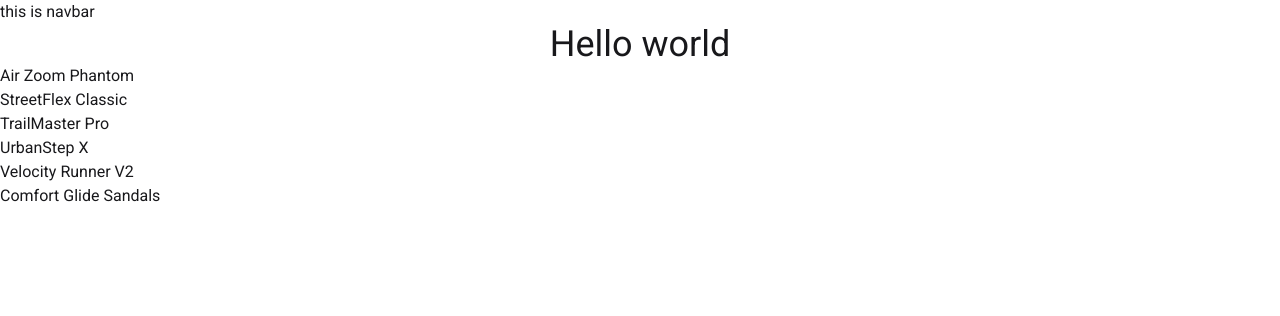
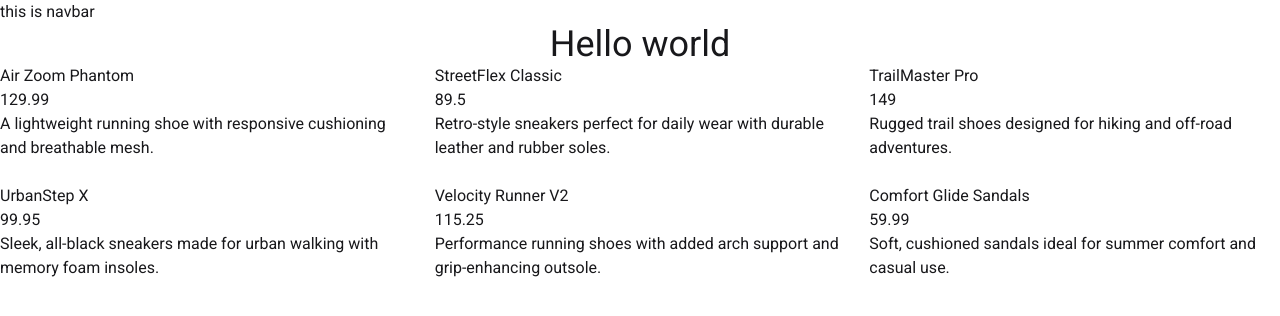
Before and after one commit to sowmik-sec/my-nextjs-app, a Next.js app: page / in a window 1280 px wide. Shown: the top 316 px of the page. Built offline with nearby package versions, Linux system fonts and the light colour scheme; data requests are answered from the project's data file.

Commit message:
Explain SSG by Next-level Data Fetching

```diff
--- a/src/app/page.js
+++ b/src/app/page.js
@@ -3,16 +3,20 @@ export const metadata = {
   description: "This is home page",
 };
 async function HomePage() {
-  const res = await fetch("http://localhost:5000/shoes");
+  const res = await fetch("http://localhost:5000/shoes", {
+    cache: "force-cache",
+  });
   const shoes = await res.json();
   return (
     <div>
       <h1 className="text-4xl text-center">Hello world</h1>
 
-      <div>
+      <div className="grid grid-cols-3 gap-6">
         {shoes.map((shoe) => (
           <div key={shoe.id}>
             <p>{shoe.title}</p>
+            <p>{shoe.price}</p>
+            <p>{shoe.description}</p>
           </div>
         ))}
       </div>
```
